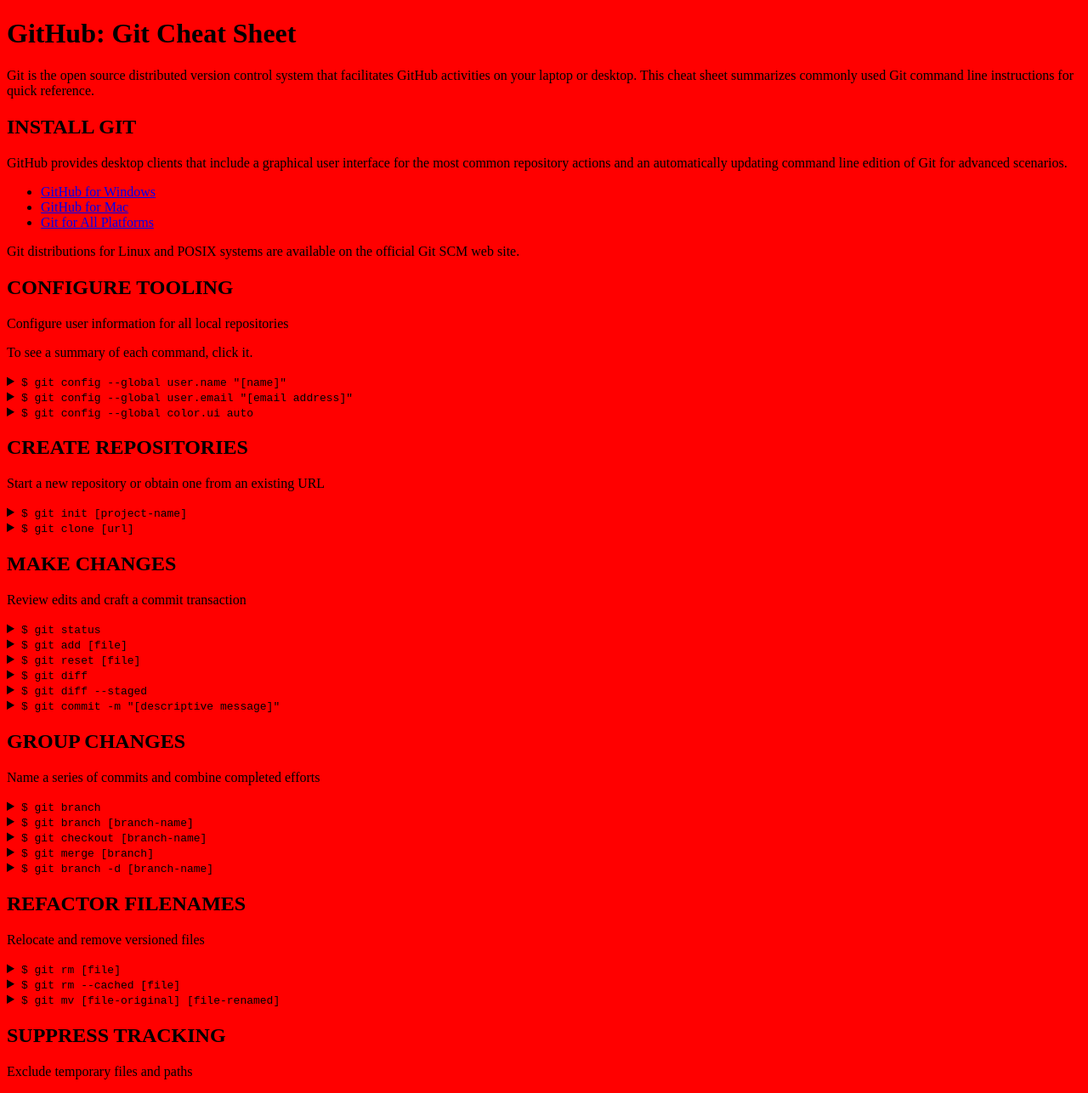
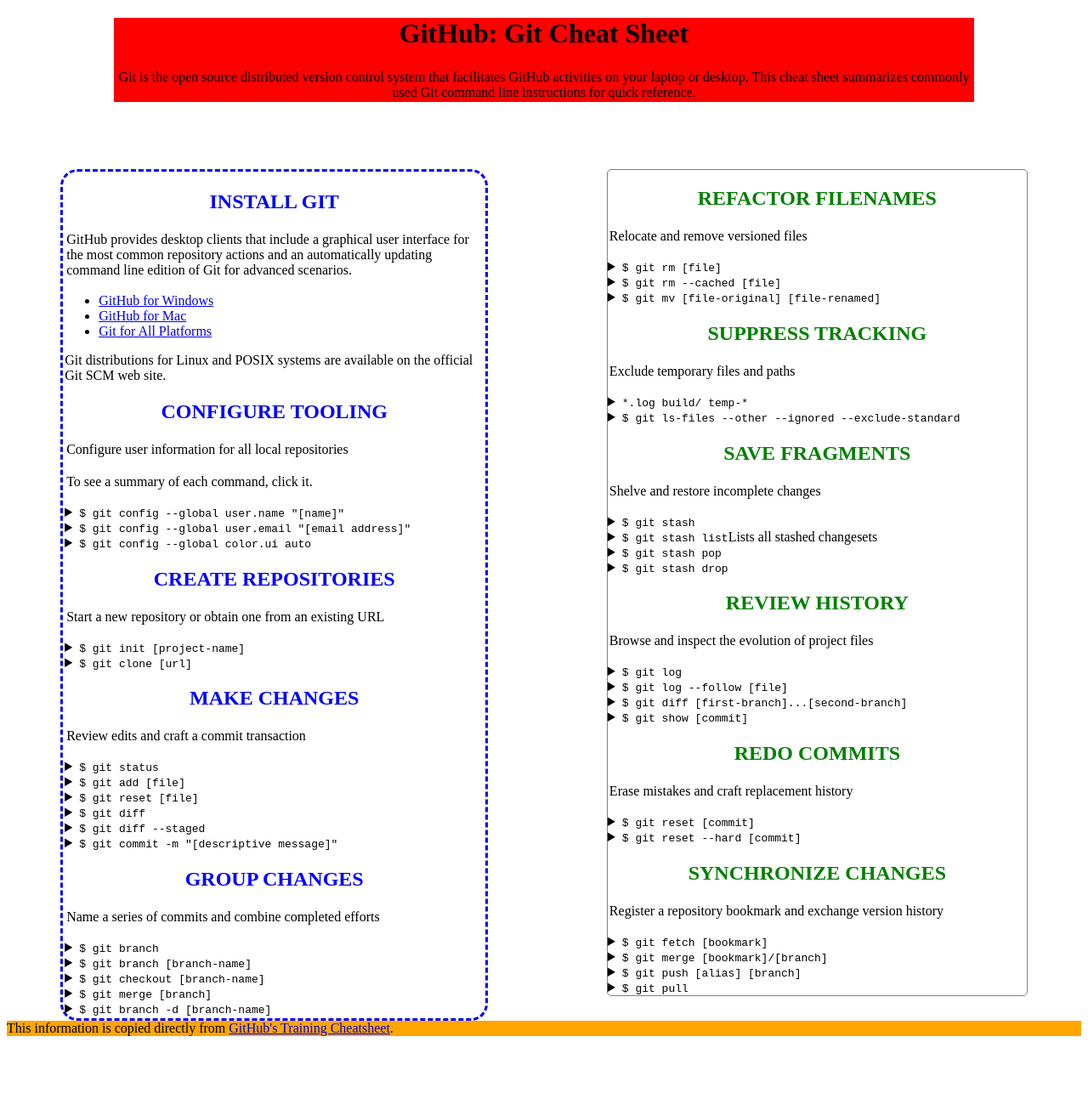
Before and after one commit to Razevich/phase-0, a plain HTML site: page week-4/gps/gps2-1.html in a window 1280 px wide. Shown: the top 1286 px of the page at 85% size. After the commit the page ends 1227 px from the top, so only its background shows below. Drawn offline with Linux system fonts and the light colour scheme.

Commit message:
HTML and CSS code for GPS2-1

```diff
--- a/week-4/gps/gps2-1.css
+++ b/week-4/gps/gps2-1.css
@@ -1,3 +1,47 @@
-body {
-  background-color: red;
+header {
+    background: red;
+    display: block;
+    width: 80%;
+    text-align: center;
+    margin: auto;
 }
+
+h2 {
+    text-align: center;
+    color: blue;
+}
+
+section.column-2 article h2{
+    color: green;
+}
+
+p {
+    padding: 2px;
+}
+.column-1 {
+    display: inline-block;
+    width: 39%;
+    float: left;
+    border: 3px dashed blue;
+    border-radius: 20px;
+    margin: 5% 5% 0% 5%;
+    padding: 2px;
+}
+
+.column-2 {
+    display: inline-block;
+    width: 39%;
+    float: right;
+    border: 1px solid grey;
+    border-radius: 5px;
+    margin: 5% 5% 0% 5%;
+
+}
+
+footer {
+    display: block;
+    width: 100%;
+    bottom: 0px;
+    background: orange;
+    clear: both;
+}
```
Also changed, not shown: week-4/gps/gps2-1.html (+3 -3 lines).
